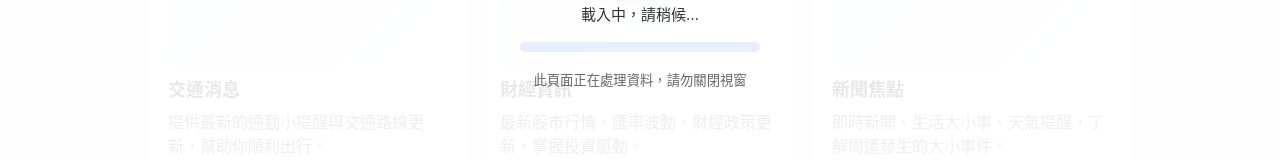
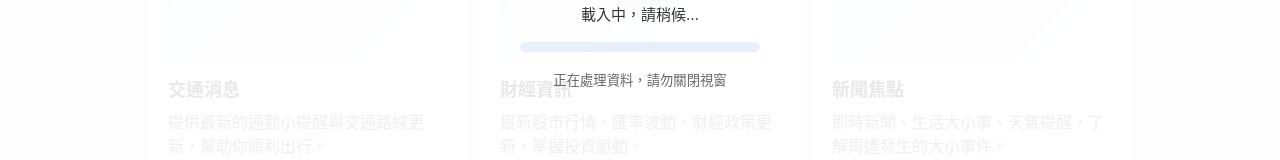
Before and after one commit to crazy-dream/Urban-Life, a plain HTML site: page index.html in a window 1280 px wide. Shown: the part 410-570 px from the top of the page. Drawn offline with Linux system fonts and the light colour scheme.

Commit message:
Update index.html

```diff
--- a/index.html
+++ b/index.html
@@ -75,7 +75,7 @@
     <div class="spinner" role="img" aria-label="載入中"></div>
     <p id="loadingText">載入中，請稍候…</p>
     <div class="progress" aria-hidden="true"><i id="progressBar"></i></div>
-    <small style="color:#666">此頁面正在處理資料，請勿關閉視窗</small>
+    <small style="color:#666">正在處理資料，請勿關閉視窗</small>
   </div>
 
   <div class="result" id="result" role="dialog" aria-modal="true">
```
